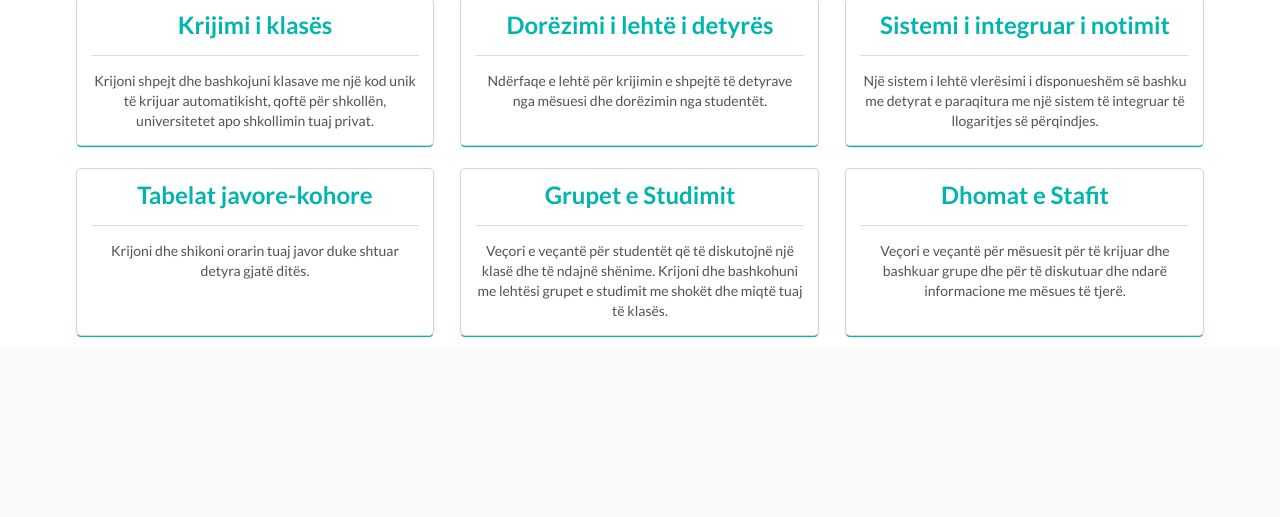
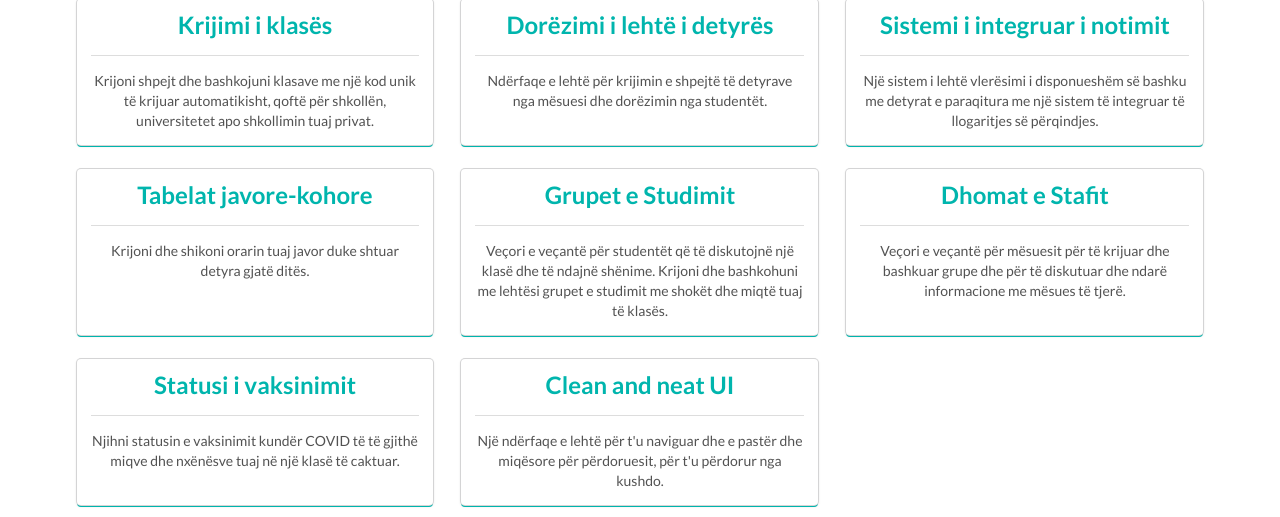
Before and after one commit to Blerina2/Sistemi_Per_Menagjimin_E_Univerzitetit, a PHP site: page / in a window 1280 px wide. Shown: the part 637-1154 px from the top of the page. Before the commit the page ends 974 px from the top, so only its background shows below. Run offline with PHP 8.4, Linux system fonts and the light colour scheme; some libraries are stand-ins or nearby versions.

Commit message:
Update index.php

```diff
--- a/index.php
+++ b/index.php
@@ -129,3 +129,25 @@
                     <div class="description">
                         <p>Veçori e veçantë për mësuesit për të krijuar dhe bashkuar grupe dhe për të diskutuar dhe ndarë informacione me mësues të tjerë. </p>                    </div>
                 </div>
+
+
+            </a>
+            <a class="teal card">
+                <div class="content">
+                    <div class="ui teal large header">
+                        Statusi i vaksinimit
+                    </div>
+                    <div class="ui divider"></div>
+                    <div class="description">
+                        <p>Njihni statusin e vaksinimit kundër COVID të të gjithë miqve dhe nxënësve tuaj në një klasë të caktuar.</p>                    </div>
+                </div>
+            </a>
+            <a class="teal card">
+                <div class="content">
+                    <div class="ui teal large header">
+                        Clean and neat UI
+                    </div>
+                    <div class="ui divider"></div>
+                    <div class="description">
+                        <p>Një ndërfaqe e lehtë për t'u naviguar dhe e pastër dhe miqësore për përdoruesit, për t'u përdorur nga kushdo.</p>                    </div>
+                </div>
```
